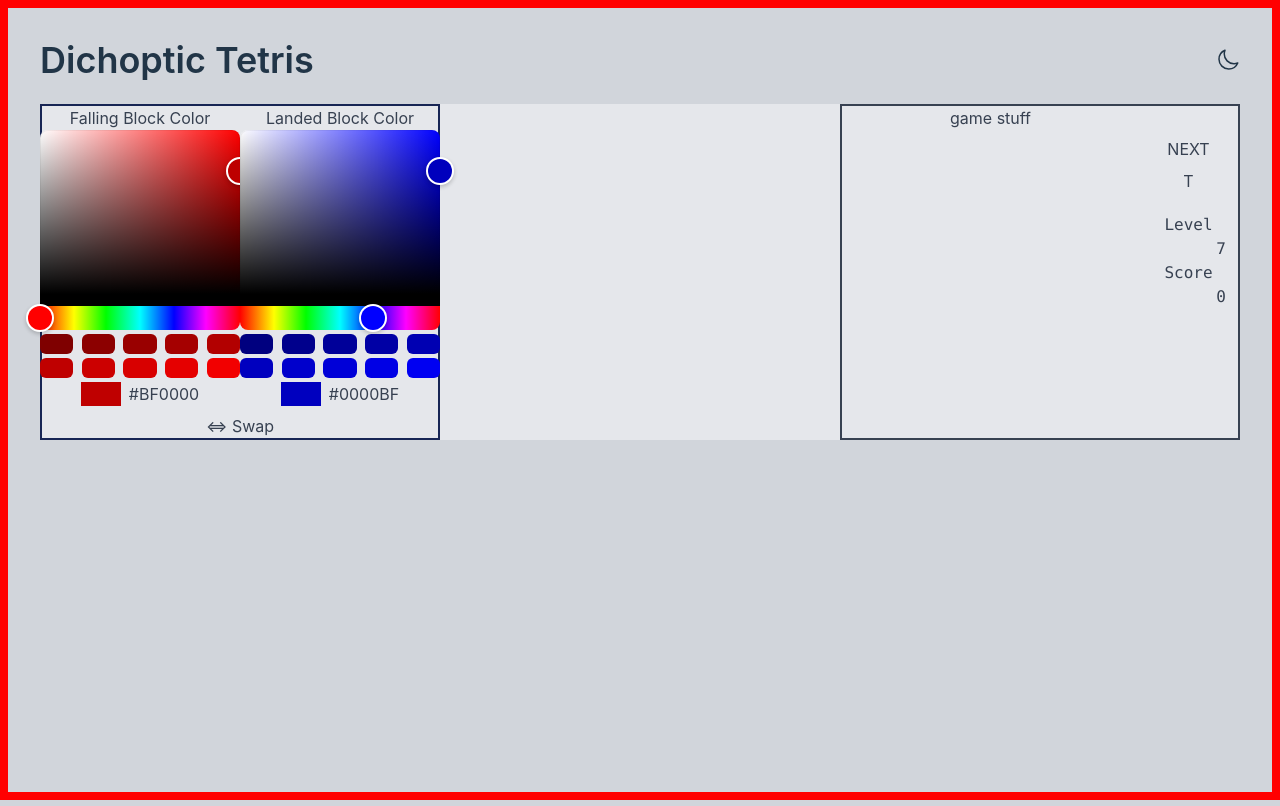
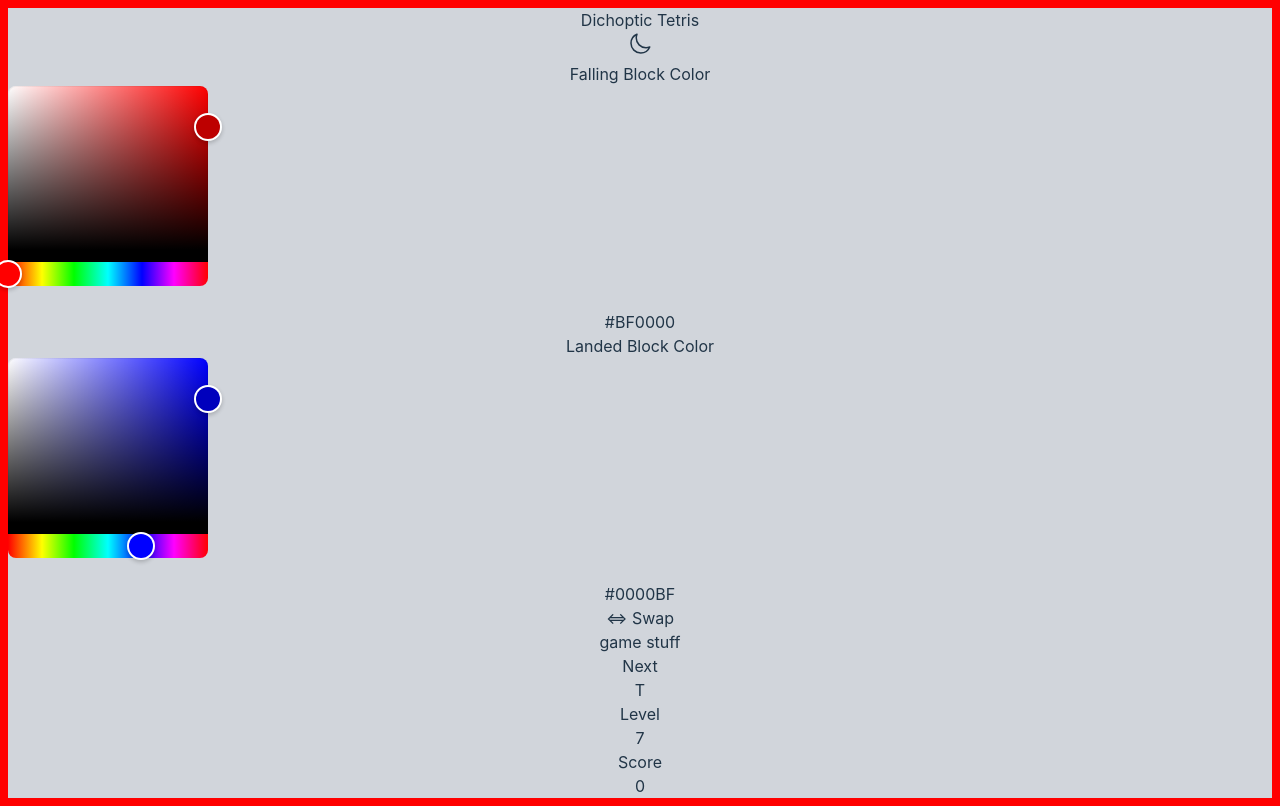
Before and after one commit to batistan/react-dichoptic-tetris, a React (Vite) app: page / in a window 1280 px wide. Built offline with nearby package versions, Linux system fonts and the light colour scheme.

Commit message:
Remove class names, let's just start over lol

```diff
--- a/src/App.css
+++ b/src/App.css
@@ -1,6 +1,6 @@
 #root {
-  margin: 0 auto;
-  padding: 2rem;
+  margin: 0;
+  padding: 0;
   width: 100%;
   text-align: center;
 }
--- a/src/components/App.tsx
+++ b/src/components/App.tsx
@@ -11,7 +11,7 @@ function App() {
 
   return (<>
       <Header />
-      <div className="flex bg-background text-text align-middle justify-between">
+      <div>
         <ColorSelection
           fallingColor={fallingColor}
           landedColor={landedColor}
--- a/src/components/Header.tsx
+++ b/src/components/Header.tsx
@@ -1,8 +1,8 @@
 import ColorModeSwitch from "./ColorModeSwitch.tsx";
 
 export function Header() {
-  return <header className="flex items-center justify-between pb-6">
-    <h2 className="text-4xl font-semibold">Dichoptic Tetris</h2>
+  return <header>
+    <h2>Dichoptic Tetris</h2>
     <ColorModeSwitch />
   </header>
 }
--- a/src/components/colorselection/ColorPickerWithSwatches.tsx
+++ b/src/components/colorselection/ColorPickerWithSwatches.tsx
@@ -12,20 +12,19 @@ export default function ColorPickerWithSwatches({color, onChangeColor, swatches}
     onChangeColor(color)
   }
 
-  return <div className="flex-col gap-2">
+  return <div>
     <HexColorPicker color={color} onChange={onChangeColor} />
-    <div className="my-1 h-10 flex justify-between gap-1 flex-wrap">
+    <div>
       {swatches.map((swatch) => {
         return <button
-          className="w-1/6 h-1/2 rounded-md"
           key={JSON.stringify(swatch)}
           onClick={() => handleSwatchSelect(swatch)}
           style={{background: swatch}}
         />
       })}
     </div>
-    <div className={"flex my-2 gap-2 align-middle justify-center uppercase"}>
-      <div className="w-1/5" style={{background: color}}/><p>{color}</p>
+    <div>
+      <div style={{background: color}}/><p>{color}</p>
     </div>
   </div>
 }
--- a/src/components/colorselection/ColorSelection.tsx
+++ b/src/components/colorselection/ColorSelection.tsx
@@ -24,9 +24,9 @@ export default function ColorSelection({ fallingColor, landedColor, handleFallin
     handleLandedColorChange(fallingColor)
   }
 
-  return <div className="color-selection">
-    <div className="flex justify-between">
-      <div className="flex-col">
+  return <div>
+    <div>
+      <div>
         <p>Falling Block Color</p>
         <ColorPickerWithSwatches
           color={fallingColor}
@@ -34,7 +34,7 @@ export default function ColorSelection({ fallingColor, landedColor, handleFallin
           onChangeColor={handleFallingColorChange}
         />
       </div>
-      <div className="flex-col">
+      <div>
         <p>Landed Block Color</p>
         <ColorPickerWithSwatches
           color={landedColor}
@@ -44,7 +44,6 @@ export default function ColorSelection({ fallingColor, landedColor, handleFallin
       </div>
     </div>
     <button
-      className="bg-sky-200 text-sky-900 rounded-md w-fit px-2 hover:bg-sky-300"
       onClick={handleSwap}>
       ⇔ Swap
     </button>
--- a/src/components/game/Board.tsx
+++ b/src/components/game/Board.tsx
@@ -10,7 +10,7 @@ const blockSideLenPx = 32 // TODO scale to display
 
 export default function Board({ fallingColorHex, landedColorHex, handleLineClear }: BoardProps) {
 
-  return <div className="w-full rounded-b-md rounded-l-md grid">
+  return <div>
     game stuff
   </div>
 }
--- a/src/components/game/Game.tsx
+++ b/src/components/game/Game.tsx
@@ -11,7 +11,7 @@ export default function Game({ fallingColorHex, landedColorHex }: { fallingColor
     setScore(score);
   }
 
-  return (<div className="border-2 border-green-950 flex w-1/3">
+  return (<div>
     <Board fallingColorHex={fallingColorHex} landedColorHex={landedColorHex} handleLineClear={handleLineClear} />
     <Info nextBlock={"T"} blockColor={fallingColorHex} level={7} score={score}/>
   </div>)
--- a/src/components/game/Info.tsx
+++ b/src/components/game/Info.tsx
@@ -9,7 +9,7 @@ interface InfoProps {
 }
 
 export default function Info({nextBlock, blockColor, score, level}: InfoProps) {
-  return <div className="bg-gray-300 w-1/3 h-2/3 flex flex-col contain-content justify-center rounded-r-md">
+  return <div>
     <NextBlock block={nextBlock} color={blockColor} />
     <InfoBox label={"Level"} value={level} />
     <InfoBox label={"Score"} value={score} />
--- a/src/components/game/InfoBox.tsx
+++ b/src/components/game/InfoBox.tsx
@@ -1,6 +1,6 @@
 export default function InfoBox({ label, value }: { label: string; value: number }) {
-  return (<div className="flex-col gap-2 mx-3">
-    <p className="font-mono text-gray-700">{label}</p>
-    <div className="font-mono rounded-md bg-gray-700 text-right text-gray-300">{value}</div>
+  return (<div>
+    <p>{label}</p>
+    <div>{value}</div>
   </div>)
 }
--- a/src/components/game/NextBlock.tsx
+++ b/src/components/game/NextBlock.tsx
@@ -1,7 +1,7 @@
 export default function NextBlock({block, color}: {block: string, color: string}) {
-  return <div className="p-3 flex-col justify-center">
-    <p className="text-center uppercase text-gray-700">Next</p>
-    <div className="bg-gray-500 rounded-md p-2">
+  return <div>
+    <p>Next</p>
+    <div>
       <p>{block}</p>
     </div>
   </div>
```
